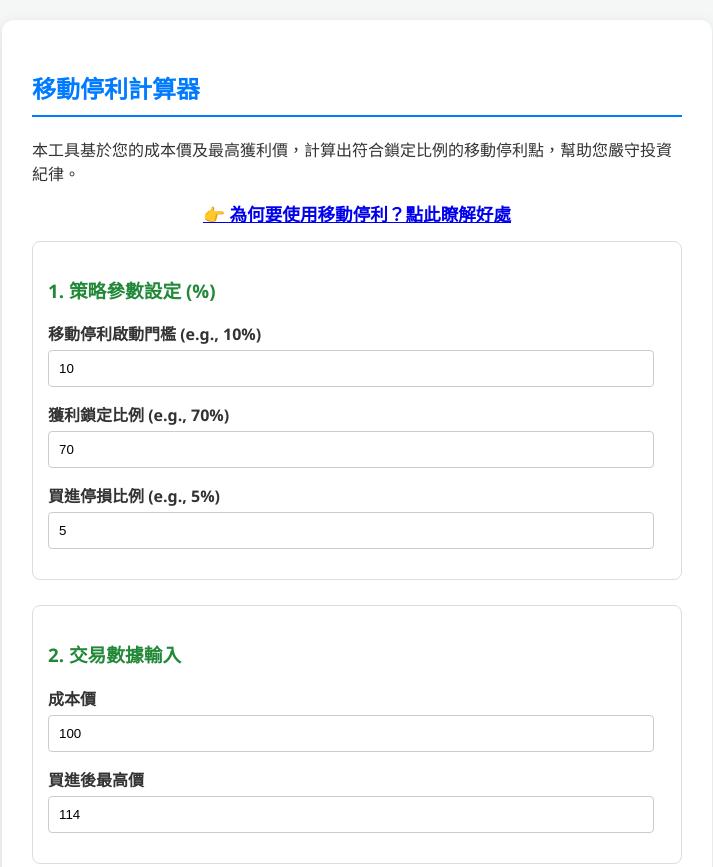
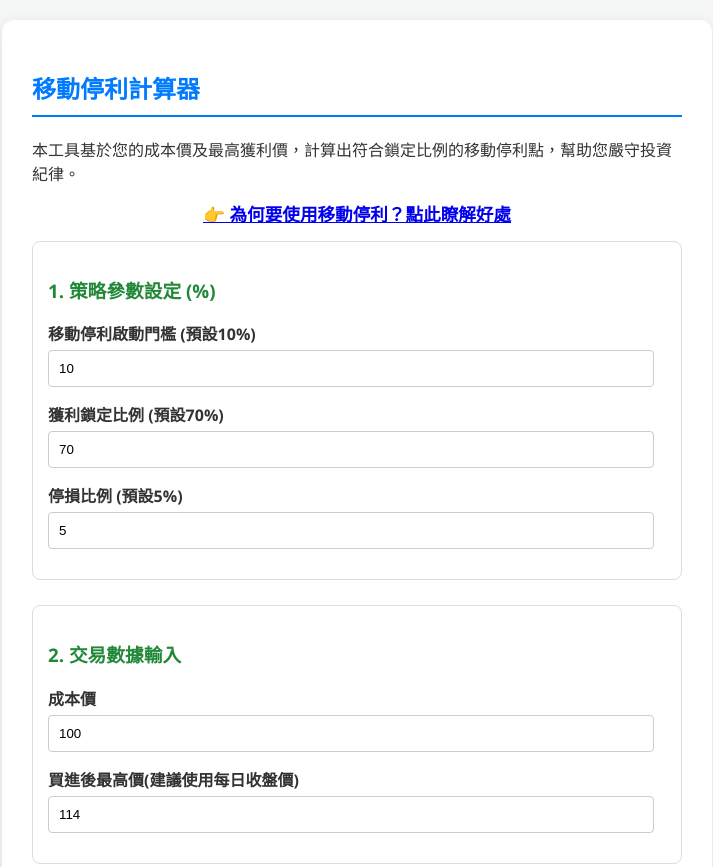
Before and after one commit to EasonLee72/trailing-stop-calculator, a plain HTML site: page trailing_stop_calculator.html in a window 1280 px wide. Shown: the top 867 px of the page, without its empty margins (283-996 px from the left). Drawn offline with Linux system fonts and the light colour scheme.

Commit message:
調整頁面說明文字

```diff
--- a/trailing_stop_calculator.html
+++ b/trailing_stop_calculator.html
@@ -157,13 +157,13 @@
 
     <div class="section" id="settings">
         <h3>1. 策略參數設定 (%)</h3>
-        <label for="T_start">移動停利啟動門檻 (e.g., 10%)</label>
+        <label for="T_start">移動停利啟動門檻 (預設10%)</label>
         <input type="number" id="T_start" value="10" min="0" step="0.1">
 
-        <label for="L1">獲利鎖定比例 (e.g., 70%)</label>
+        <label for="L1">獲利鎖定比例 (預設70%)</label>
         <input type="number" id="L1" value="70" min="0" max="100" step="1">
 
-        <label for="S_stop">買進停損比例 (e.g., 5%)</label>
+        <label for="S_stop">停損比例 (預設5%)</label>
         <input type="number" id="S_stop" value="5" min="0" step="0.1">
     </div>
 
@@ -172,7 +172,7 @@
         <label for="C">成本價</label>
         <input type="number" id="C" placeholder="輸入成本價" value="100" min="0" step="0.01">
 
-        <label for="P_high">買進後最高價</label>
+        <label for="P_high">買進後最高價(建議使用每日收盤價)</label>
         <input type="number" id="P_high" placeholder="輸入最高價" value="114" min="0" step="0.01">
     </div>
 
@@ -190,7 +190,7 @@
         <div id="washout_content" class="policy-content">
             <h5>【低利潤防洗出與二階鎖利預告】</h5>
             <p><strong>防洗出策略 (ATR 應用):</strong></p>
-            <p>當獲利剛超過啟動門檻時，若鎖定利潤的比例（例如 70%）設定過高，則留給股價波動的空間會不足。這可能導致正常的市場回檔就觸發停利。因此，建議在剛啟動時，將鎖定比例適度調低（例如 65%），讓出的利潤空間可有效覆蓋股價的日常波動。</p>
+            <p>當獲利剛超過啟動門檻時，若鎖定利潤的比例（例如 70%）設定過高，則留給股價波動的空間會不足。這可能導致正常的市場回檔就觸發停利。因此，建議在剛啟動移動停利時，將鎖定比例適度調低（例如 60%），讓出的利潤空間可有效覆蓋股價的日常波動。</p>
             <p><strong>進階二階鎖利功能已開放！</strong> 適用於高額獲利情況，能更有效地鎖定戰果。</p>
             <p style="text-align: center; margin-top: 15px;">
                 <a href="trailing_stop_calculator2.html" style="background-color: #f7a83d; color: white; padding: 8px 15px; border-radius: 5px; text-decoration: none;">前往使用二階鎖利計算器</a>
@@ -314,7 +314,7 @@ function calculateStopPrice() {
         <p style="font-size: 1.2em; color: #dc3545;">目前的**移動停利**價格：</p>
         <p style="font-size: 2em; margin-top: -10px;"><strong>$${final_stop_price.toFixed(2)}</strong></p>
         <hr>
-        <p style="font-size: 1.1em; color: #5a5a5a;">**硬性停損**價格 (${S_stop * 100}%): <strong>$${P_hard_stop.toFixed(2)}</strong></p>
+        <p style="font-size: 1.1em; color: #5a5a5a;">**停損**價格 (${S_stop * 100}%): <strong>$${P_hard_stop.toFixed(2)}</strong></p>
     `;
 }
 </script>
```
